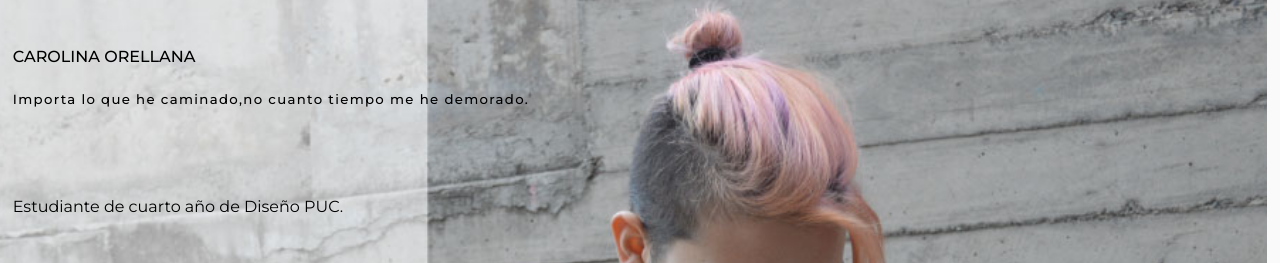
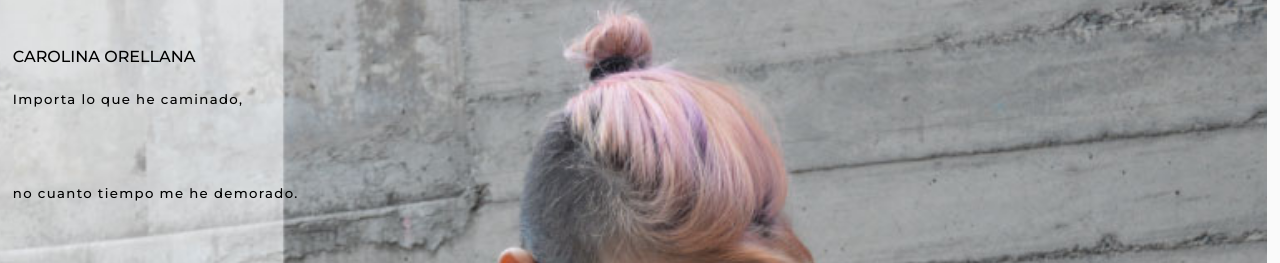
Before and after one commit to carolinaorellana/orellana, a plain HTML site: page index.html in a window 1280 px wide. Shown: the part 513-776 px from the top of the page. Drawn offline with Linux system fonts and the light colour scheme.

Commit message:
Update index.html

```diff
--- a/index.html
+++ b/index.html
@@ -93,7 +93,8 @@
 <div id="somos">
 	<div class="dupla primera">
 		<h4>CAROLINA ORELLANA</h4>
-		<h5>Importa lo que he caminado,no cuanto tiempo me he demorado.</h5>
+		<h5>Importa lo que he caminado,</h5>
+                <h5>no cuanto tiempo me he demorado.</h5>
 		<p>Estudiante de cuarto año de Diseño PUC.</p>
 		<p>Desarrollo del área industrial y textil.</p>
 		<p>	Interés personal en la fotografía y pintura.</p>
```
